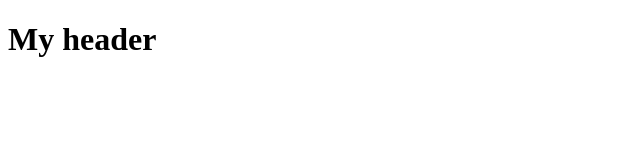
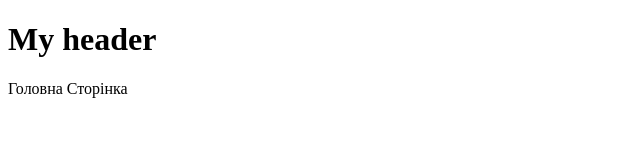
Before and after one commit to Nastia8706/test-git, a plain HTML site: page index.html in a window 1280 px wide. Shown: the whole page, without its empty margins (0-640 px from the left). Drawn offline with Linux system fonts and the light colour scheme.

Commit message:
develop main-page

```diff
--- a/index.html
+++ b/index.html
@@ -9,6 +9,11 @@
     <header>
         <h1>My header</h1>
     </header>
+    <main>
+        <span>
+            Головна Сторінка
+        </span>
+    </main>
     <script>src="index.js"</script>
 </body>
 </html>
```
